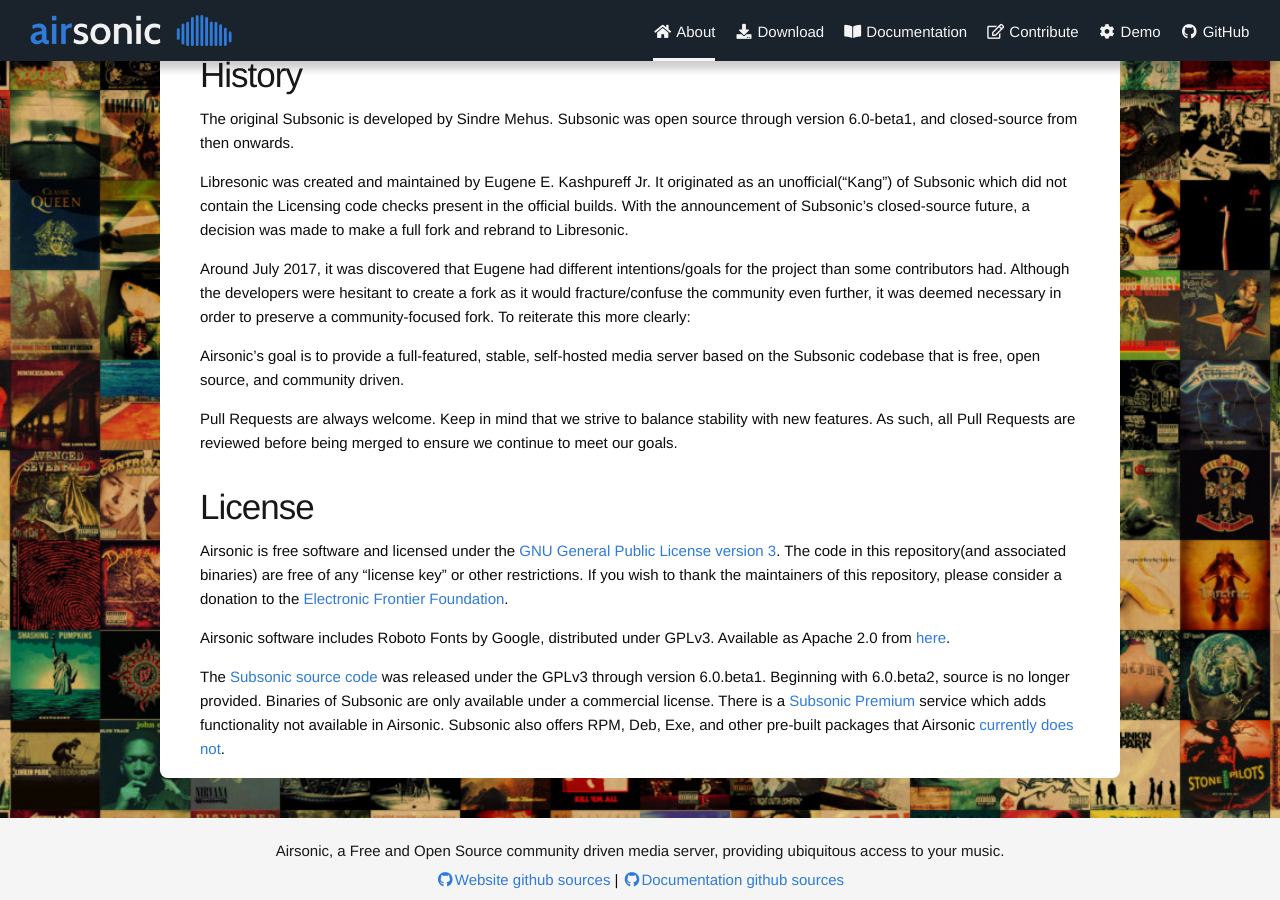
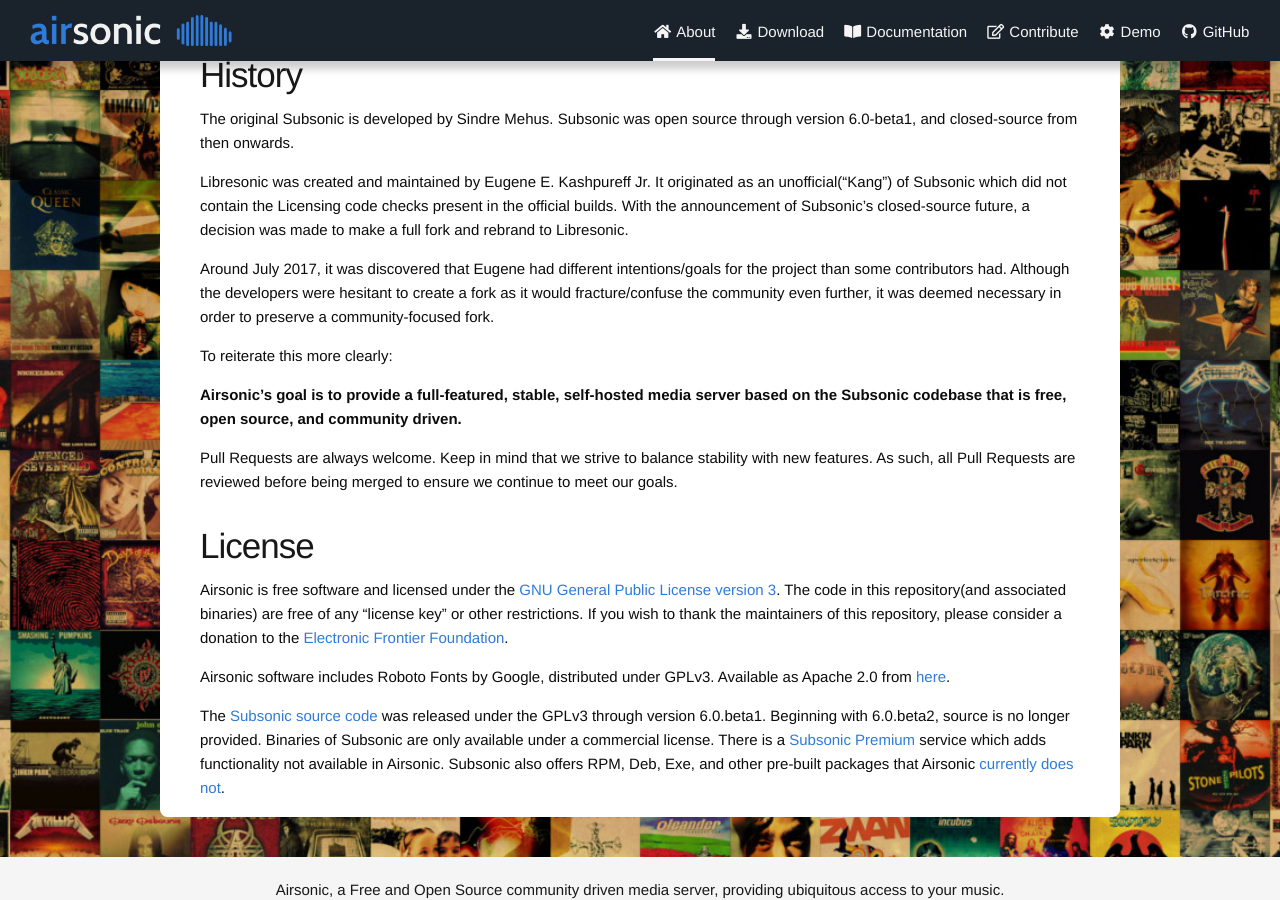
Before and after one commit to airsonic/airsonic.github.io, a Jekyll site: the page built from index.md, in a window 1280 px wide and 900 px high, scrolled down 556 px. Built offline with Jekyll 4.4.1, drawn with Linux system fonts in a browser that asks for light colours; nearby versions of some CDN libraries; comment, search, counter and statistics services are not loaded.

Commit message:
Update home text

```diff
--- a/index.md
+++ b/index.md
@@ -21,9 +21,11 @@ The original Subsonic is developed by Sindre Mehus. Subsonic was open source thr
 
 Libresonic was created and maintained by Eugene E. Kashpureff Jr. It originated as an unofficial("Kang") of Subsonic which did not contain the Licensing code checks present in the official builds. With the announcement of Subsonic's closed-source future, a decision was made to make a full fork and rebrand to Libresonic.
 
-Around July 2017, it was discovered that Eugene had different intentions/goals for the project than some contributors had. Although the developers were hesitant to create a fork as it would fracture/confuse the community even further, it was deemed necessary in order to preserve a community-focused fork. To reiterate this more clearly:
+Around July 2017, it was discovered that Eugene had different intentions/goals for the project than some contributors had. Although the developers were hesitant to create a fork as it would fracture/confuse the community even further, it was deemed necessary in order to preserve a community-focused fork.
 
-Airsonic's goal is to provide a full-featured, stable, self-hosted media server based on the Subsonic codebase that is free, open source, and community driven.
+To reiterate this more clearly:
+
+**Airsonic's goal is to provide a full-featured, stable, self-hosted media server based on the Subsonic codebase that is free, open source, and community driven.**
 
 Pull Requests are always welcome. Keep in mind that we strive to balance stability with new features. As such, all Pull Requests are reviewed before being merged to ensure we continue to meet our goals.
 
```
